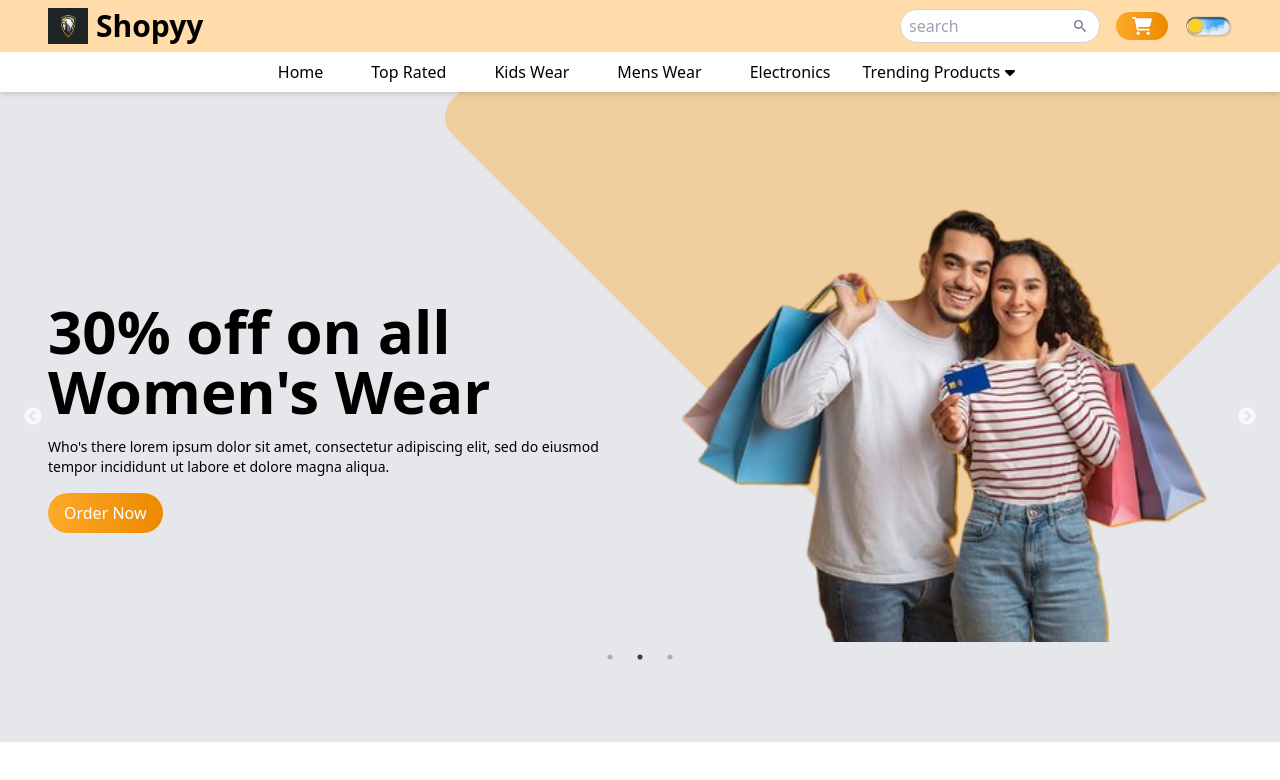
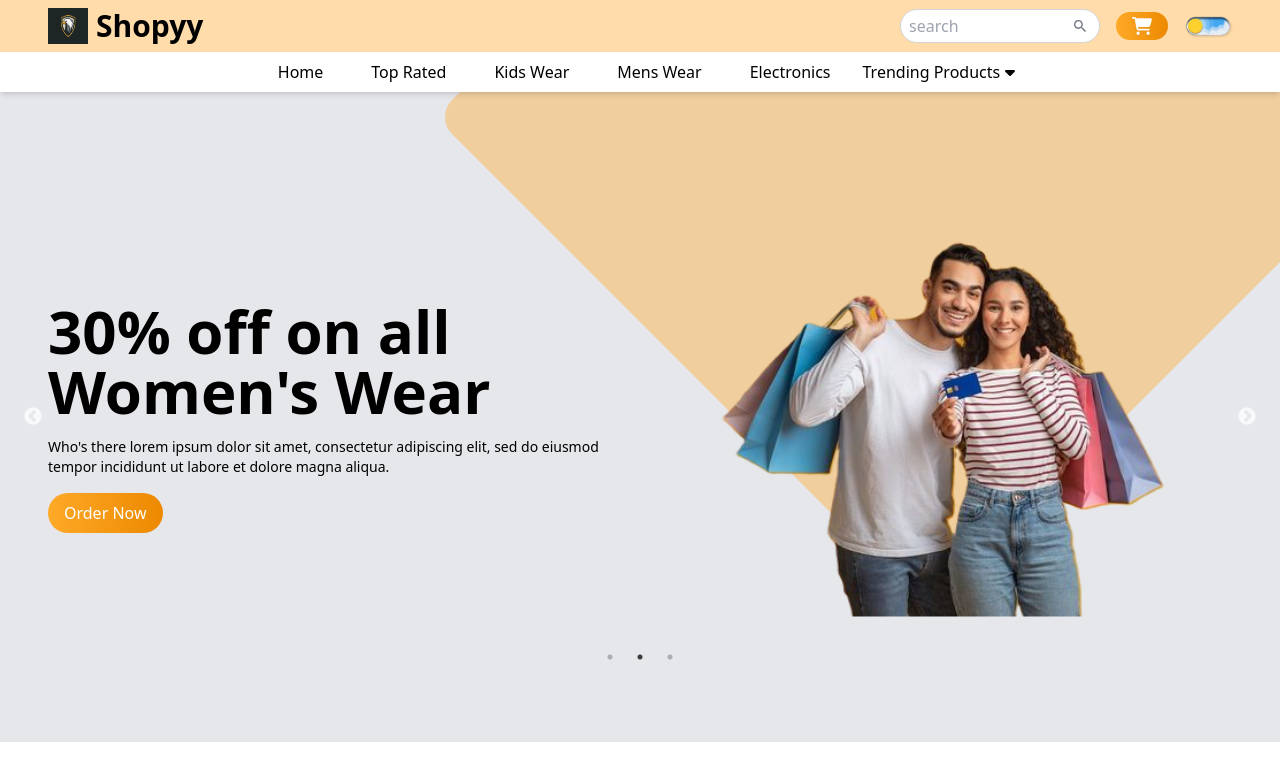
Before and after one commit to Subitskya/e-commerce-react, a React (Vite) app: page / in a window 1280 px wide. Shown: the top 780 px of the page. Built offline with nearby package versions, Linux system fonts and the light colour scheme.

Commit message:
add hero css

```diff
--- a/src/components/Hero/Hero.jsx
+++ b/src/components/Hero/Hero.jsx
@@ -59,7 +59,7 @@ const Hero = () => {
                                 {/* image section */}
                                 <div className="order-1 sm:order-2">
                                     <div className="relative z-10">
-                                        <img src={item.img} alt="" className="w-[300px] h-[300px] sm:h-[450px] sm:w-[450px] sm:scale-125 object-contain mx-auto"/>
+                                        <img src={item.img} alt="" className="w-[300px] h-[300px] sm:h-[450px] sm:w-[450px] sm:scale-105 lg:scale-120 object-contain mx-auto"/>
                                     </div>
                                 </div>
                             </div>
```
